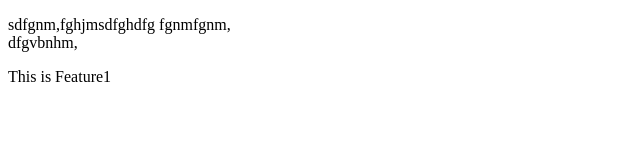
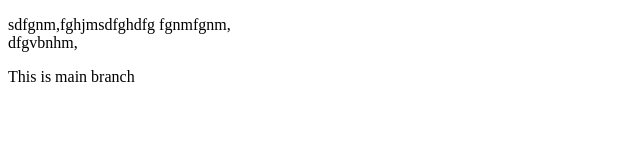
Before and after one commit to rahulsharmadas/mylocalrepo, a plain HTML site: page index.html in a window 1280 px wide. Shown: the full height of the page, 0-640 px from the left. Drawn offline with Linux system fonts and the light colour scheme.

Commit message:
new edit in index.html main branch

```diff
--- a/index.html
+++ b/index.html
@@ -12,7 +12,7 @@
         dfgvbnhm,
     </p>
     <p>
-        This is Feature1
+        This is main branch
     </p>
 </body>
 </html>
```
